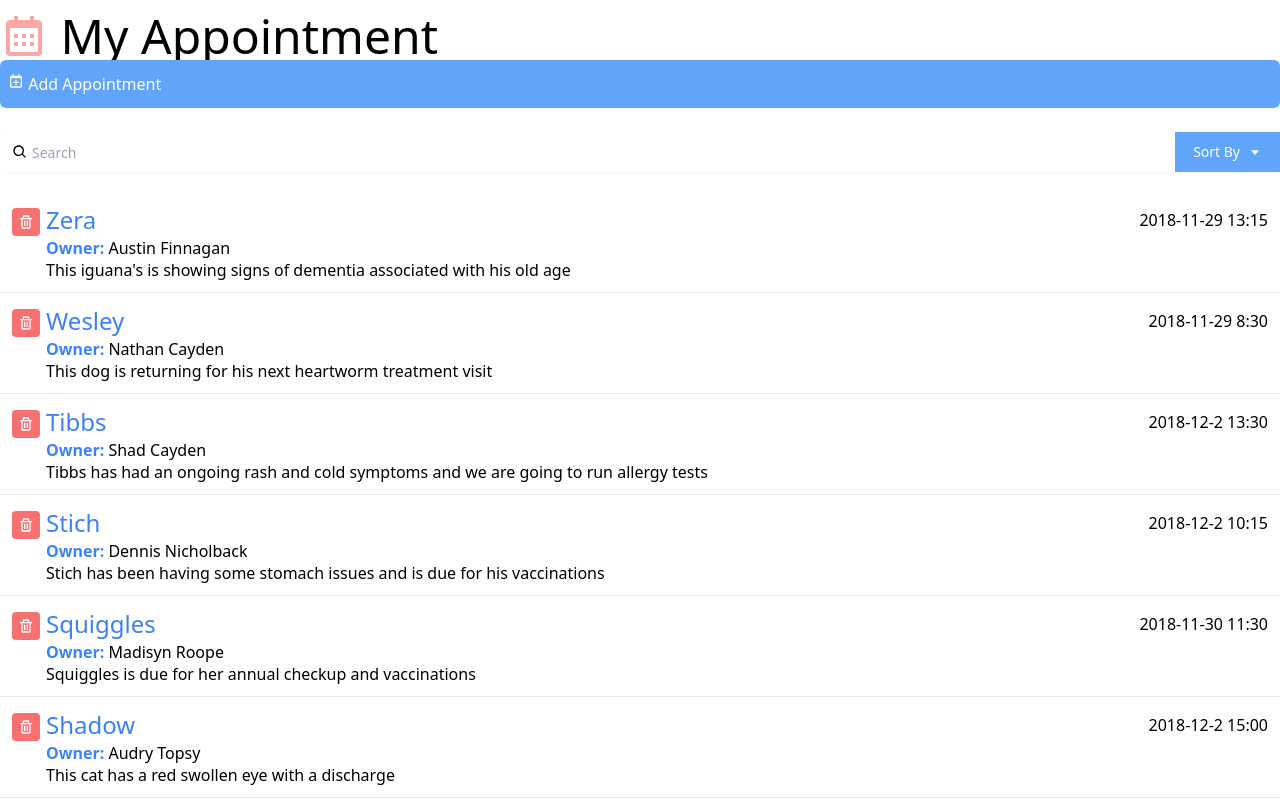
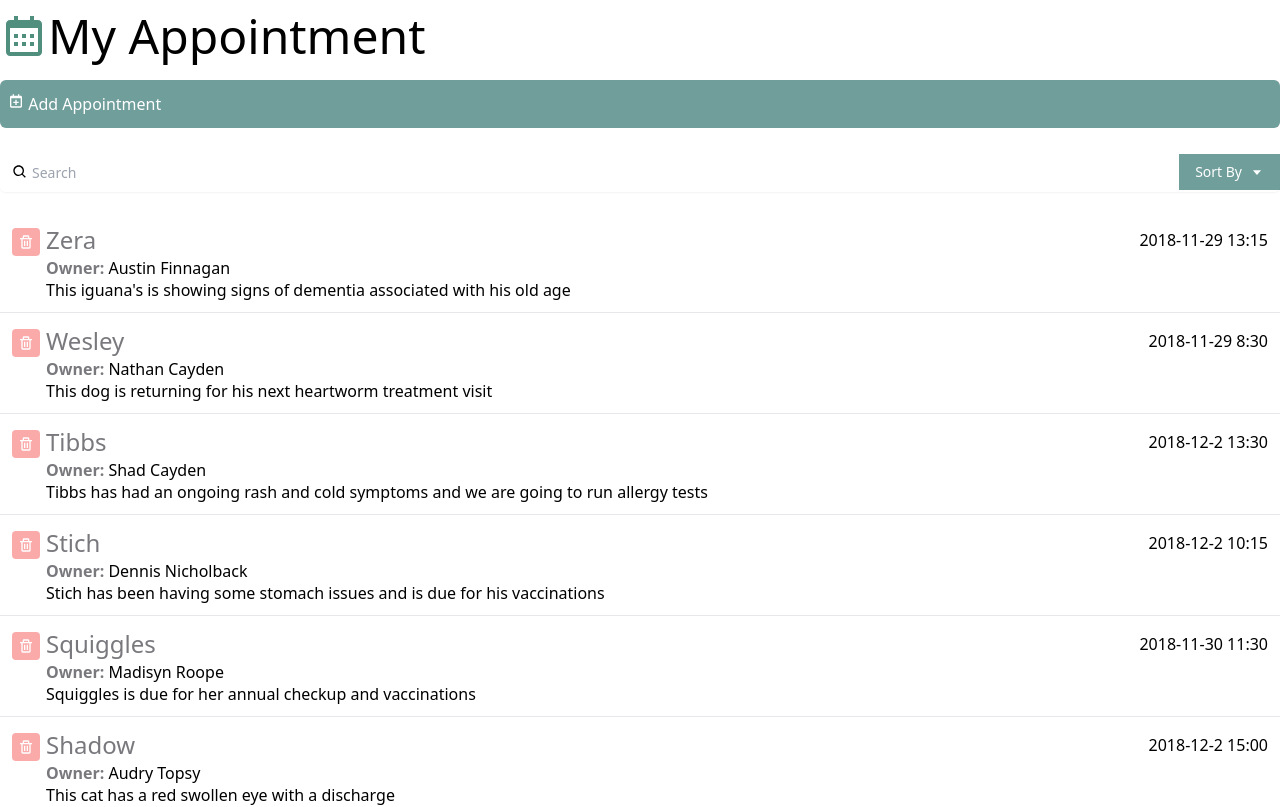
Before and after one commit to CarlSmoky/Appointment, a React (Create React App) app: page / in a window 1280 px wide. Shown: the top 807 px of the page. Built offline with nearby package versions, Linux system fonts and the light colour scheme.

Commit message:
Change Style

```diff
--- a/src/App.js
+++ b/src/App.js
@@ -45,12 +45,14 @@ useEffect(() => {
 
 
   return (
-    <div className="App container mx-auto mt-3 font-thin">
-      <h1 className="text-5xl" mb-3>
-        <BiCalendar className="inline-block text-red-300 align-top" /> My Appointment</h1>
+    <div className="App container mx-auto mt-3 font-thin ">
+      <h1 className="text-5xl pb-5" mb-3>
+        <BiCalendar className=" inline-block text-emerald-800/70 align-top" />
+        My Appointment
+      </h1>
       <AddAppointments
-      onSendAppointment={myAppointment => setAppointmentList([...appointmentList, myAppointment])}
-      lastId={appointmentList.reduce((max, item) => Number(item.id) > max ? Number(item.id): max, 0)}
+        onSendAppointment={myAppointment => setAppointmentList([...appointmentList, myAppointment])}
+        lastId={appointmentList.reduce((max, item) => Number(item.id) > max ? Number(item.id): max, 0)}
       />
       <Search
         query={query}
--- a/src/components/AddAppointments.jsx
+++ b/src/components/AddAppointments.jsx
@@ -9,6 +9,7 @@ const AddAppointments = ({ onSendAppointment, lastId }) => {
     aptTime: "",
     aptNotes: ""
   }
+
   let [toggleForm, setToggleForm] = useState(false);
   let [formData, setFormData] = useState(clearData);
 
@@ -29,10 +30,10 @@ const AddAppointments = ({ onSendAppointment, lastId }) => {
     <div>
       <button
         onClick={() => { setToggleForm(!toggleForm) }}
-        className={`bg-blue-400 text-white px-2 py-3 w-full text-left rounded-t-md ${toggleForm ? 'rounded-t-md' : 'rounded-md'}`}>
+        className={`bg-teal-800/60 text-white px-2 py-3 w-full text-left hover:bg-teal-800/70 rounded-t-md ${toggleForm ? 'rounded-t-md' : 'rounded-md'}`}>
         <div><BiCalendarPlus className="inline-block align-text-top" />  Add Appointment</div>
       </button>
-      {toggleForm && <div className="border-r-2 border-b-2 border-l-2 border-light-blue-500 rounded-b-md pl-4 pr-4 pb-4">
+      {toggleForm && <div className="border-r-2 border-b-2 border-l-2 border-stone-500 rounded-b-md pl-4 pr-4 pb-4">
         <div className="sm:grid sm:grid-cols-3 sm:gap-4 sm:items-start  sm:pt-5">
           <label htmlFor="ownerName" className="block text-sm font-medium text-gray-700 sm:mt-px sm:pt-2">
             Owner Name
@@ -44,7 +45,8 @@ const AddAppointments = ({ onSendAppointment, lastId }) => {
               id="ownerName"
               onChange={(event) => { setFormData({ ...formData, ownerName: event.target.value }) }}
               value={formData.ownerName}
-              className="max-w-lg block w-full shadow-sm focus:ring-indigo-500 focus:border-indigo-500 sm:max-w-xs sm:text-sm border-gray-300 rounded-md" />
+              className="max-w-lg block w-full shadow-sm focus:ring-stone-500 focus:border-yellow
+              -500 sm:max-w-xs sm:text-sm border-gray-300 rounded-md" />
           </div>
         </div>
 
@@ -59,7 +61,7 @@ const AddAppointments = ({ onSendAppointment, lastId }) => {
               id="petName"
               onChange={(event) => { setFormData({ ...formData, petName: event.target.value }) }}
               value={formData.petName}
-              className="max-w-lg block w-full shadow-sm focus:ring-indigo-500 focus:border-indigo-500 sm:max-w-xs sm:text-sm border-gray-300 rounded-md" />
+              className="max-w-lg block w-full shadow-sm focus:ring-stone-500 focus:border-stone-500 sm:max-w-xs sm:text-sm border-gray-300 rounded-md" />
           </div>
         </div>
 
@@ -89,7 +91,7 @@ const AddAppointments = ({ onSendAppointment, lastId }) => {
               id="aptTime"
               onChange={(event) => { setFormData({ ...formData, aptTime: event.target.value }) }}
               value={formData.aptTime}
-              className="max-w-lg block w-full shadow-sm focus:ring-indigo-500 focus:border-indigo-500 sm:max-w-xs sm:text-sm border-gray-300 rounded-md" />
+              className="max-w-lg block w-full shadow-sm focus:ring-indigo-500 focus:border-yellow-500 sm:max-w-xs sm:text-sm border-gray-300 rounded-md" />
           </div>
         </div>
 
@@ -114,7 +116,7 @@ const AddAppointments = ({ onSendAppointment, lastId }) => {
             <button
               type="submit"
               onClick={formDataPublish}
-              className="ml-3 inline-flex justify-center py-2 px-4 border border-transparent shadow-sm text-sm font-medium rounded-md text-white bg-blue-400 hover:bg-blue-700 focus:outline-none focus:ring-2 focus:ring-offset-2 focus:ring-blue-400"
+              className="ml-3 inline-flex justify-center py-2 px-4 border border-transparent shadow-sm text-sm font-medium rounded-md text-white bg-teal-800/60 hover:bg-teal-800/70 focus:outline-none focus:ring-2 focus:ring-offset-2 focus:ring-stone-400"
             >
               Submit
             </button>
--- a/src/components/AppointmentInfo.jsx
+++ b/src/components/AppointmentInfo.jsx
@@ -3,14 +3,14 @@ export const AppoinmentInfo = ({ appointment, onDeleteAppointment }) => {
   return (
     <li className="px-3 py-3 flex items-start">
       <button onClick={() => onDeleteAppointment(appointment.id)} type="button"
-        className="p-1.5 mr-1.5 mt-1 rounded text-white bg-red-400 hover:bg-yellow-700 focus:outline-none focus:ring-2 focus:ring-offset-2 focus:ring-blue-500">
+        className="p-1.5 mr-1.5 mt-1 rounded text-white bg-red-400/60 hover:bg-red-400 focus:outline-none focus:ring-2 focus:ring-offset-2 focus:ring-red-500">
         <BiTrash /></button>
       <div className="flex-grow">
         <div className="flex items-center">
-          <span className="flex-none font-medium text-2xl text-blue-500">{appointment.petName}</span>
+          <span className="flex-none font-medium text-2xl text-zinc-700/70">{appointment.petName}</span>
           <span className="flex-grow text-right">{appointment.aptDate}</span>
         </div>
-        <div><b className="font-bold text-blue-500">Owner:</b> {appointment.ownerName}</div>
+        <div><b className="font-bold text-zinc-700/70">Owner:</b> {appointment.ownerName}</div>
         <div className="leading-tight">{appointment.aptNotes}</div>
       </div>
     </li>
--- a/src/components/Search.js
+++ b/src/components/Search.js
@@ -48,14 +48,14 @@ export const Search = ({ query, onQueryChange, sortBy, onSortByChange, orderBy,
           id="query"
           value={query}
           onChange={(event) => {onQueryChange(event.target.value)}}
-          className="pl-8 rounded-md focus:ring-indigo-500 focus:border-indigo-500 block w-full sm:text-sm border-gray-400 h-10"
+          className="pl-8 rounded-md focus:ring-stone-500 focus:border-stone-500 block w-full sm:text-sm border-gray-400 h-10"
           placeholder="Search"
         />
         <div className="absolute inset-y-0 right-0 flex items-center">
           <div>
             <button type="button"
               onClick={() => { setToggleSort(!toggleSort) }}
-              className="justify-center px-4 py-2 bg-blue-400 border-2 border-blue-400 text-sm text-white hover:bg-blue-700 focus:outline-none focus:ring-2 focus:ring-offset-2 flex items-center" id="options-menu" aria-haspopup="true" aria-expanded="true">
+              className="justify-center px-4 py-2 bg-teal-800/60 text-sm text-white hover:bg-teal-800/70 focus:outline-none focus:ring-2 focus:ring-offset-2 focus: border-stone-900 flex items-center" id="options-menu" aria-haspopup="true" aria-expanded="true">
               Sort By <BiCaretDown className="ml-2" />
             </button>
             <DropDown
```
